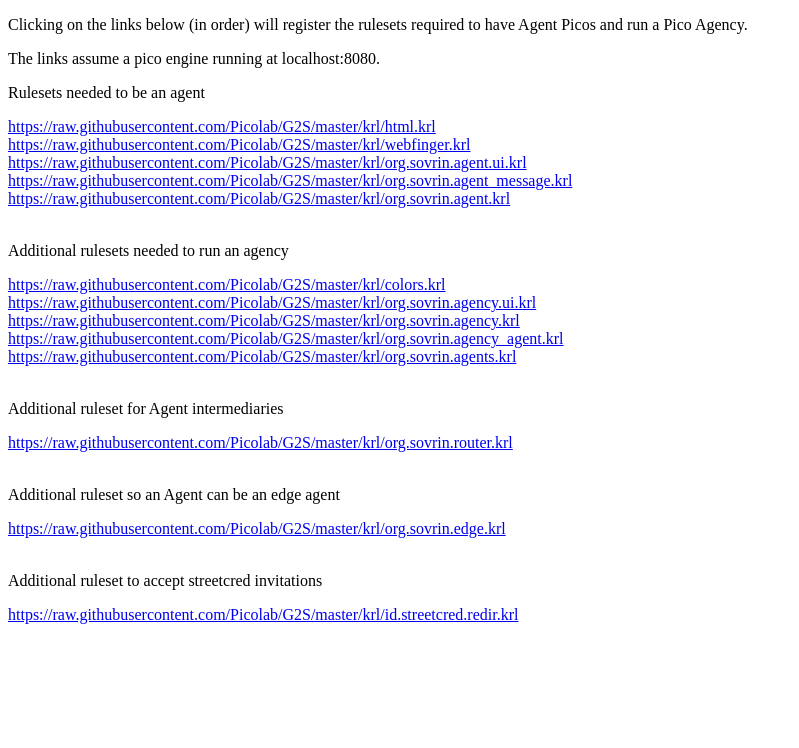
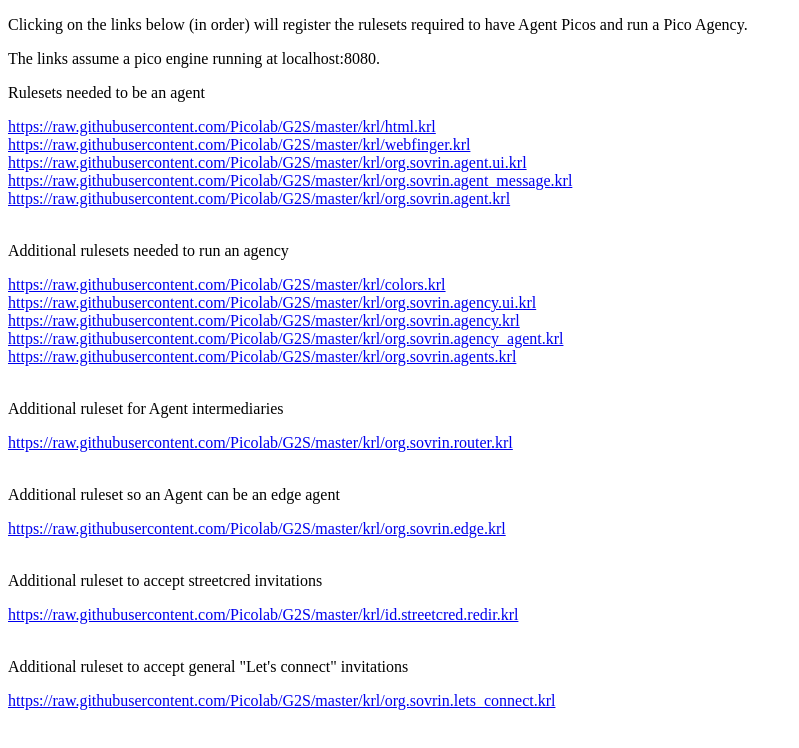
Before and after one commit to Picolab/G2S, a website: page rids.html in a window 1280 px wide. Shown: the whole page, without its empty margins (0-799 px from the left). Drawn offline with Linux system fonts and the light colour scheme.

Commit message:
like to let's connect ruleset

```diff
--- a/rids.html
+++ b/rids.html
@@ -53,5 +53,8 @@ The links assume a pico engine running at
     <br>
 <p>Additional ruleset to accept streetcred invitations</p>
 <a href="http://localhost:8080/api/ruleset/register?url=https://raw.githubusercontent.com/Picolab/G2S/master/krl/id.streetcred.redir.krl">https://raw.githubusercontent.com/Picolab/G2S/master/krl/id.streetcred.redir.krl</a><br>
+    <br>
+<p>Additional ruleset to accept general "Let's connect" invitations</p>
+<a href="http://localhost:8080/api/ruleset/register?url=https://raw.githubusercontent.com/Picolab/G2S/master/krl/org.sovrin.lets_connect.krl">https://raw.githubusercontent.com/Picolab/G2S/master/krl/org.sovrin.lets_connect.krl</a><br>
   </body>
 </html>
```
